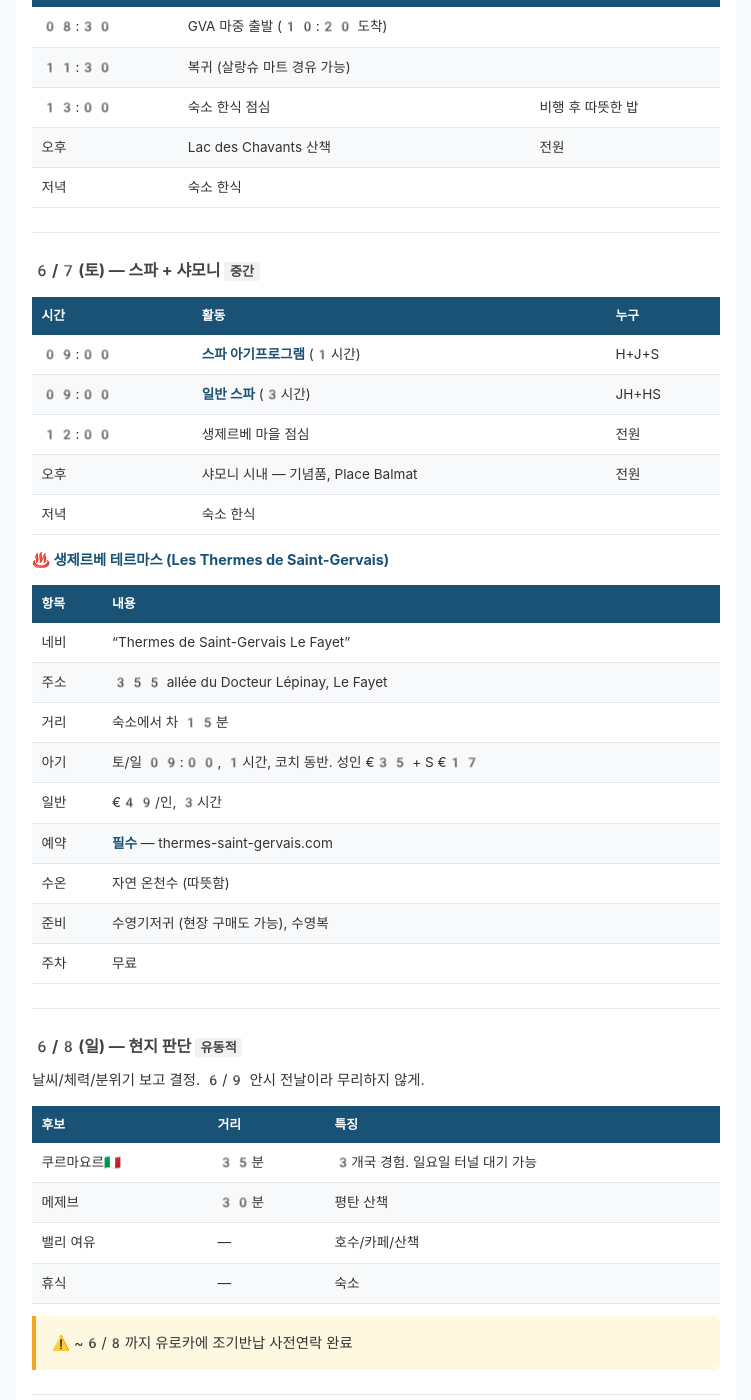
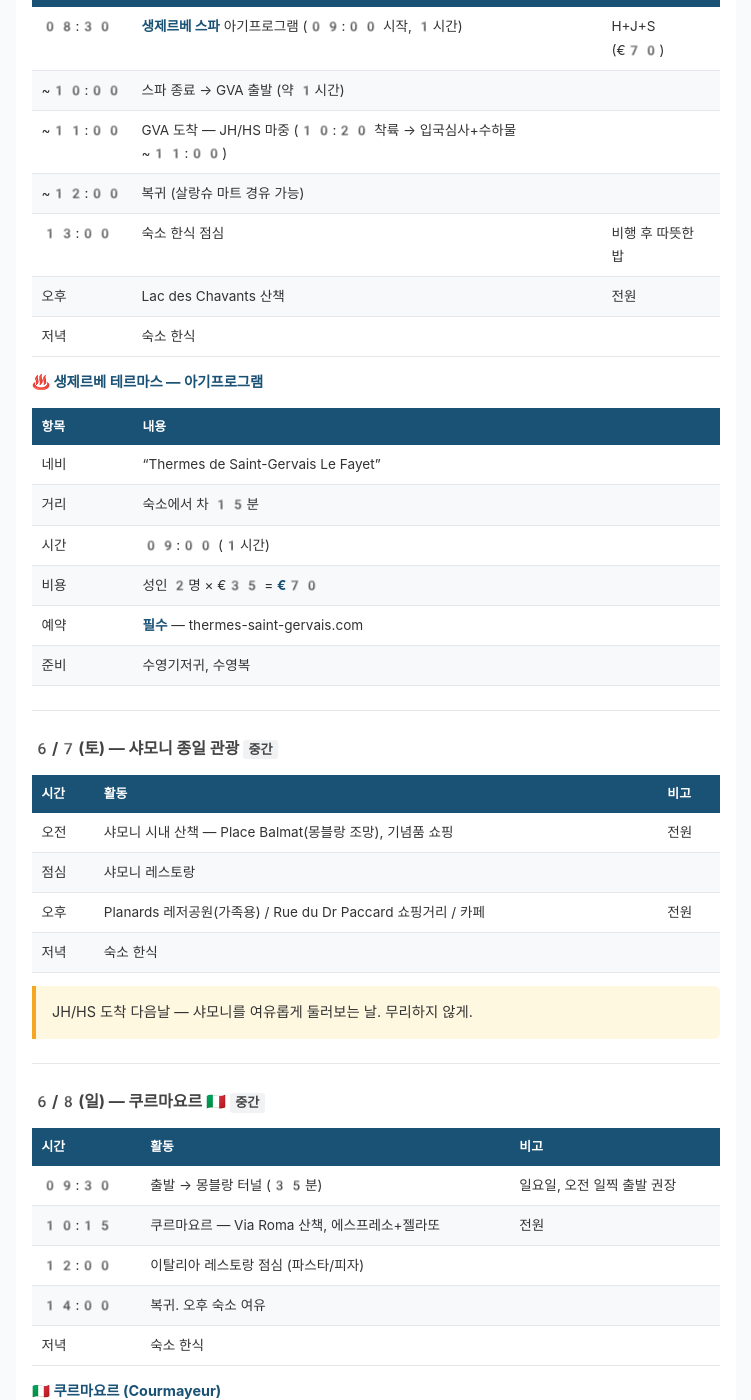
Before and after one commit to hyeokinro/travel-montblanc-2026, a Jekyll site: the page built from docs/itinerary.md, in a window 1280 px wide and 1400 px high, scrolled down 5878 px. Shown: the whole window, without its empty margins (264-1015 px from the left). Built offline with Jekyll 4.4.1, drawn with Linux system fonts in a browser that asks for light colours; our own code applies the rules of GitHub Pages for plain Markdown files; some of the changed text lies outside the part shown.

Commit message:
Schedule update: spa→6/6, chamonix→6/7, courmayeur→6/8
- 6/5: 쿠르마요르 → 휴식 (현지 판단)
- 6/6: 마중만 → 아침 스파(09:00, €70) + 마중
- 6/7: 스파+샤모니 → 샤모니 종일 관광
- 6/8: 현지판단 → 쿠르마요르 확정 (일요일)
- 6/4~6/5: 둘 다 휴식일 (B그룹, 현지 판단)
- TODO: 스파 예약 날짜 6/7→6/6 변경

```diff
--- a/docs/itinerary.md
+++ b/docs/itinerary.md
@@ -202,55 +202,66 @@ layout: default
 
 ## C그룹: H+J+S + JH+HS (6/6~6/11)
 
-### 6/6(금) — JH/HS 마중 + 적응 `낮음`
+### 6/6(금) — 스파 + JH/HS 마중 + 적응 `낮음~중간`
 
 | 시간 | 활동 | 비고 |
 |------|------|------|
-| 08:30 | GVA 마중 출발 (10:20 도착) | |
-| 11:30 | 복귀 (살랑슈 마트 경유 가능) | |
+| 08:30 | **생제르베 스파** 아기프로그램 (09:00 시작, 1시간) | H+J+S (€70) |
+| ~10:00 | 스파 종료 → GVA 출발 (약 1시간) | |
+| ~11:00 | GVA 도착 — JH/HS 마중 (10:20 착륙 → 입국심사+수하물 ~11:00) | |
+| ~12:00 | 복귀 (살랑슈 마트 경유 가능) | |
 | 13:00 | 숙소 한식 점심 | 비행 후 따뜻한 밥 |
 | 오후 | Lac des Chavants 산책 | 전원 |
 | 저녁 | 숙소 한식 | |
 
----
-
-### 6/7(토) — 스파 + 샤모니 `중간`
-
-| 시간 | 활동 | 누구 |
-|------|------|------|
-| 09:00 | **스파 아기프로그램** (1시간) | H+J+S |
-| 09:00 | **일반 스파** (3시간) | JH+HS |
-| 12:00 | 생제르베 마을 점심 | 전원 |
-| 오후 | 샤모니 시내 — 기념품, Place Balmat | 전원 |
-| 저녁 | 숙소 한식 | |
-
-**♨️ 생제르베 테르마스 (Les Thermes de Saint-Gervais)**
+**♨️ 생제르베 테르마스 — 아기프로그램**
 
 | 항목 | 내용 |
 |------|------|
 | 네비 | "Thermes de Saint-Gervais Le Fayet" |
-| 주소 | 355 allée du Docteur Lépinay, Le Fayet |
 | 거리 | 숙소에서 차 15분 |
-| 아기 | 토/일 09:00, 1시간, 코치 동반. 성인 €35 + S €17 |
-| 일반 | €49/인, 3시간 |
+| 시간 | 09:00 (1시간) |
+| 비용 | 성인 2명 × €35 = **€70** |
 | 예약 | **필수** — thermes-saint-gervais.com |
-| 수온 | 자연 온천수 (따뜻함) |
-| 준비 | 수영기저귀 (현장 구매도 가능), 수영복 |
-| 주차 | 무료 |
+| 준비 | 수영기저귀, 수영복 |
 
 ---
 
-### 6/8(일) — 현지 판단 `유동적`
+### 6/7(토) — 샤모니 종일 관광 `중간`
 
-날씨/체력/분위기 보고 결정. 6/9 안시 전날이라 무리하지 않게.
+| 시간 | 활동 | 비고 |
+|------|------|------|
+| 오전 | 샤모니 시내 산책 — Place Balmat(몽블랑 조망), 기념품 쇼핑 | 전원 |
+| 점심 | 샤모니 레스토랑 | |
+| 오후 | Planards 레저공원(가족용) / Rue du Dr Paccard 쇼핑거리 / 카페 | 전원 |
+| 저녁 | 숙소 한식 | |
 
-| 후보 | 거리 | 특징 |
+> JH/HS 도착 다음날 — 샤모니를 여유롭게 둘러보는 날. 무리하지 않게.
+
+---
+
+### 6/8(일) — 쿠르마요르 🇮🇹 `중간`
+
+| 시간 | 활동 | 비고 |
 |------|------|------|
-| 쿠르마요르🇮🇹 | 35분 | 3개국 경험. 일요일 터널 대기 가능 |
-| 메제브 | 30분 | 평탄 산책 |
-| 밸리 여유 | — | 호수/카페/산책 |
-| 휴식 | — | 숙소 |
+| 09:30 | 출발 → 몽블랑 터널 (35분) | 일요일, 오전 일찍 출발 권장 |
+| 10:15 | 쿠르마요르 — Via Roma 산책, 에스프레소+젤라또 | 전원 |
+| 12:00 | 이탈리아 레스토랑 점심 (파스타/피자) | |
+| 14:00 | 복귀. 오후 숙소 여유 | |
+| 저녁 | 숙소 한식 | |
 
+**🇮🇹 쿠르마요르 (Courmayeur)**
+
+| 항목 | 내용 |
+|------|------|
+| 네비 | "Courmayeur Via Roma" |
+| 거리 | 숙소에서 차 35분 (몽블랑 터널) |
+| 터널 | ~€50 편도 |
+| 볼거리 | Via Roma 산책, 에스프레소+젤라또, 이탈리아 알프스 마을 |
+| 참고 | 일요일 — 마을 분위기 좋음. 오전 출발로 터널 대기 최소화 |
+
+> 🌍 JH/HS에게 프랑스+이탈리아+스위스(6/11) 3개국 경험!
+>
 > ⚠️ ~6/8까지 유로카에 조기반납 사전연락 완료
 
 ---
```
Also changed, not shown: docs/todo.md (+1 -1 lines), index.md (+3 -3 lines), README.md.
